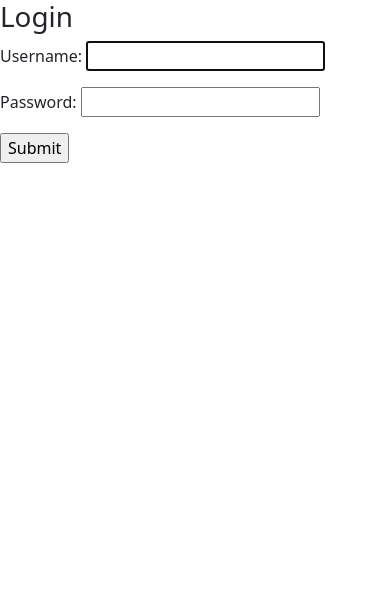
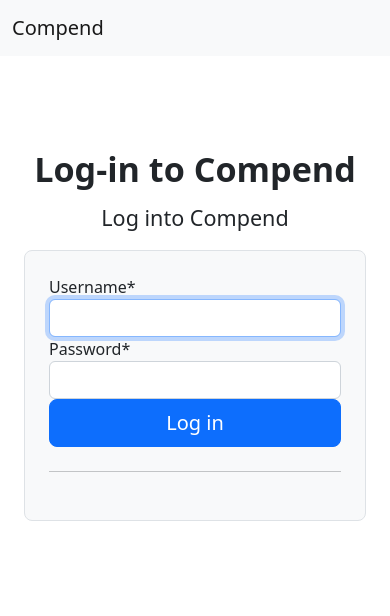
Before and after one commit to sammark1/Compend, a Django app: page /login/ in a window 390 px wide. Shown: the top 616 px of the page. Run offline with Django 4.2, Linux system fonts and the light colour scheme; some libraries are stand-ins or nearby versions.

Commit message:
added crispy and styled login

```diff
--- a/Compend/settings.py
+++ b/Compend/settings.py
@@ -39,8 +39,11 @@ INSTALLED_APPS = [
     'django.contrib.sessions',
     'django.contrib.messages',
     'django.contrib.staticfiles',
+    'crispy_forms',
     'main_app',
 ]
+
+CRISPY_TEMPLATE_PACK = 'bootstrap4'
 
 MIDDLEWARE = [
     'django.middleware.security.SecurityMiddleware',
--- a/main_app/templates/login.html
+++ b/main_app/templates/login.html
@@ -1,11 +1,29 @@
 {% extends 'base.html' %}
 
+{% load crispy_forms_tags %}
+
+{% block header %}
+    {% include 'header.html' with campaign=None%}
+{% endblock %}
+
 {% block body %}
-<h1>Login</h1>
-<form method="POST" action=".">
-  {% csrf_token %}
-  {{ form.as_p}}
-  <input type="submit" value="Submit" />
-</form>
+
+<div class="container col-xl-10 col-xxl-8 px-4 py-5">
+  <div class="row align-items-center g-lg-5 py-5">
+    <div class="col-lg-7 text-center text-lg-start">
+      <h1 class="display-4 fw-bold lh-1 mb-3">Log-in to Compend</h1>
+      <p class="col-lg-10 fs-4">Log into Compend</p>
+    </div>
+    <div class="col-md-10 mx-auto col-lg-5">
+      <form class="p-4 p-md-5 border rounded-3 bg-light" method="POST" action=".">
+        {% csrf_token %}
+        {{ form|crispy }}
+        <button class="w-100 btn btn-lg btn-primary" type="submit">Log in</button>
+        <hr class="my-4">
+        <!-- <small class="text-muted">By clicking Sign up, you agree to the terms of use.</small> -->
+      </form>
+    </div>
+  </div>
+</div>
 
 {% endblock %}
--- a/main_app/views.py
+++ b/main_app/views.py
@@ -80,6 +80,7 @@ def login_view(request):
             return render(request, 'login.html', {'form': form})
     else:
         form = AuthenticationForm()
+        print('form',form)
         return render(request, 'login.html', {'form': form})
 
 class Campaign_List (TemplateView):
```
Also changed, not shown: README.md.
